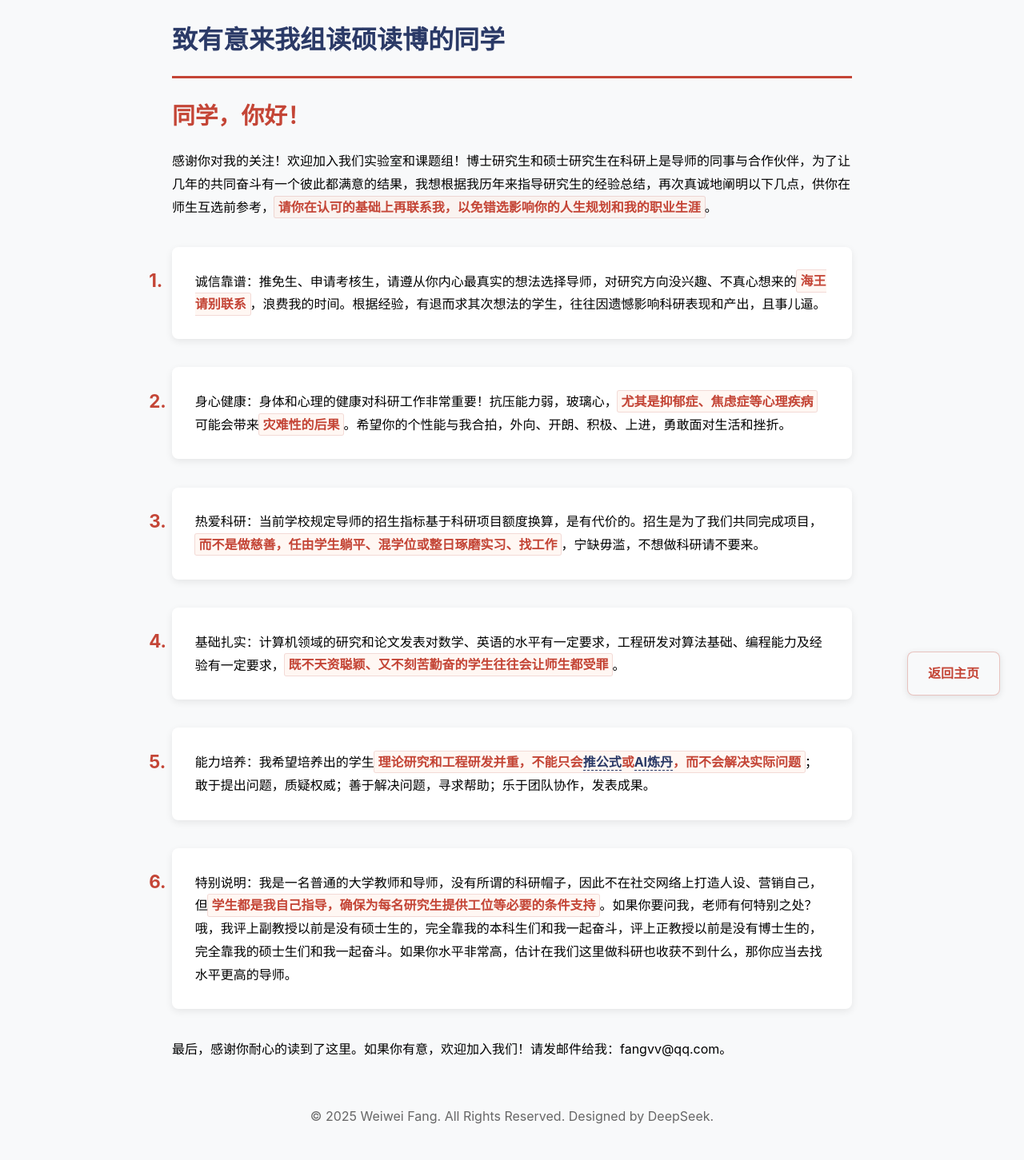
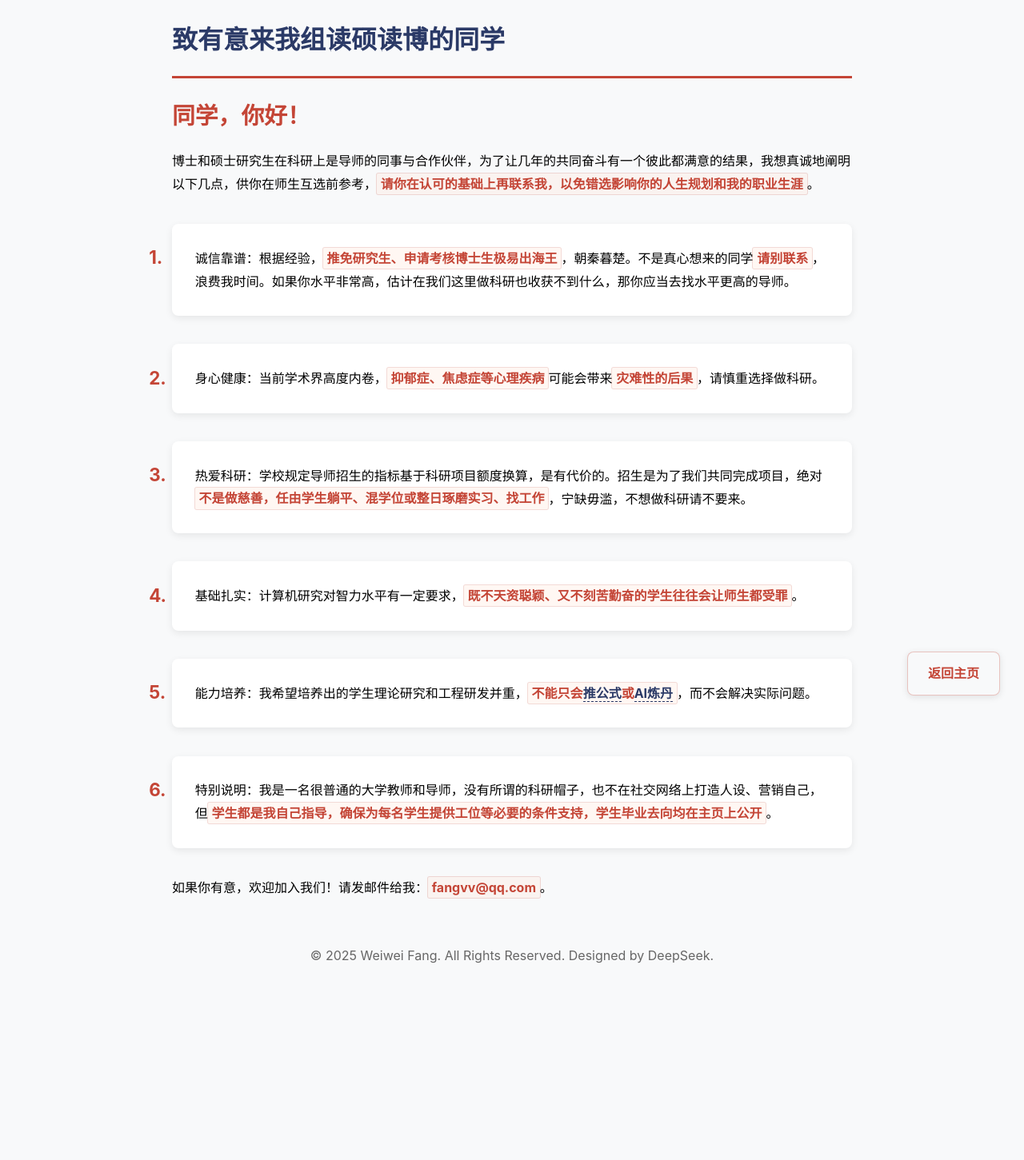
Before and after one commit to fangvv/Homepage, a Jekyll site: the page faq2.html, which Jekyll copies as it is, in a window 1280 px wide. Shown: the whole page at 80% size. Built offline with Jekyll 4.4.1, drawn with Linux system fonts in a browser that asks for light colours; comment, search, counter and statistics services are not loaded; after the commit the page ends 1250 px from its top, so only the background shows below that.

Commit message:
update faq2

```diff
--- a/faq2.html
+++ b/faq2.html
@@ -113,24 +113,24 @@ strong:hover {
 <body>
     <h1 style="color:var(--primary);border-bottom:3px solid var(--accent);padding-bottom:1rem">致有意来我组读硕读博的同学</h1>
 
-    <p><span class="greeting">同学，你好！</span>感谢你对我的关注！欢迎加入我们实验室和课题组！博士研究生和硕士研究生在科研上是导师的同事与合作伙伴，为了让几年的共同奋斗有一个彼此都满意的结果，我想根据我历年来指导研究生的经验总结，再次真诚地阐明以下几点，供你在师生互选前参考，<strong>请你在认可的基础上再联系我，以免错选影响你的人生规划和我的职业生涯</strong>。</p>
+    <p><span class="greeting">同学，你好！</span>博士和硕士研究生在科研上是导师的同事与合作伙伴，为了让几年的共同奋斗有一个彼此都满意的结果，我想真诚地阐明以下几点，供你在师生互选前参考，<strong>请你在认可的基础上再联系我，以免错选影响你的人生规划和我的职业生涯</strong>。</p>
 
     <ol>
-<li>诚信靠谱：推免生、申请考核生，请遵从你内心最真实的想法选择导师，对研究方向没兴趣、不真心想来的<strong>海王请别联系</strong>，浪费我的时间。根据经验，有退而求其次想法的学生，往往因遗憾影响科研表现和产出，且事儿逼。</li>
+<li>诚信靠谱：根据经验，<strong>推免研究生、申请考核博士生极易出海王</strong>，朝秦暮楚。不是真心想来的同学<strong>请别联系</strong>，浪费我时间。如果你水平非常高，估计在我们这里做科研也收获不到什么，那你应当去找水平更高的导师。</li>
 
-<li>身心健康：身体和心理的健康对科研工作非常重要！抗压能力弱，玻璃心，<strong>尤其是抑郁症、焦虑症等心理疾病</strong>可能会带来<strong>灾难性的后果</strong>。希望你的个性能与我合拍，外向、开朗、积极、上进，勇敢面对生活和挫折。</li>
+<li>身心健康：当前学术界高度内卷，<strong>抑郁症、焦虑症等心理疾病</strong>可能会带来<strong>灾难性的后果</strong>，请慎重选择做科研。</li>
 
-<li>热爱科研：当前学校规定导师的招生指标基于科研项目额度换算，是有代价的。招生是为了我们共同完成项目，<strong>而不是做慈善，任由学生躺平、混学位或整日琢磨实习、找工作</strong>，宁缺毋滥，不想做科研请不要来。</li>
+<li>热爱科研：学校规定导师招生的指标基于科研项目额度换算，是有代价的。招生是为了我们共同完成项目，绝对<strong>不是做慈善，任由学生躺平、混学位或整日琢磨实习、找工作</strong>，宁缺毋滥，不想做科研请不要来。</li>
 
-<li>基础扎实：计算机领域的研究和论文发表对数学、英语的水平有一定要求，工程研发对算法基础、编程能力及经验有一定要求，<strong>既不天资聪颖、又不刻苦勤奋的学生往往会让师生都受罪</strong>。</li>
+<li>基础扎实：计算机研究对智力水平有一定要求，<strong>既不天资聪颖、又不刻苦勤奋的学生往往会让师生都受罪</strong>。</li>
 
-<li>能力培养：我希望培养出的学生<strong>理论研究和工程研发并重，不能只会<a href="https://www.zhihu.com/question/430862162" target=blank>推公式</a>或<a href="https://www.zhihu.com/question/537342945" target=blank>AI炼丹</a>，而不会解决实际问题</strong>；敢于提出问题，质疑权威；善于解决问题，寻求帮助；乐于团队协作，发表成果。</li>
+<li>能力培养：我希望培养出的学生理论研究和工程研发并重，<strong>不能只会<a href="https://www.zhihu.com/question/430862162" target=blank>推公式</a>或<a href="https://www.zhihu.com/question/537342945" target=blank>AI炼丹</a></strong>，而不会解决实际问题。</li>
 
-<li>特别说明：我是一名普通的大学教师和导师，没有所谓的科研帽子，因此不在社交网络上打造人设、营销自己，但<strong>学生都是我自己指导，确保为每名研究生提供工位等必要的条件支持</strong>。如果你要问我，老师有何特别之处？哦，我评上副教授以前是没有硕士生的，完全靠我的本科生们和我一起奋斗，评上正教授以前是没有博士生的，完全靠我的硕士生们和我一起奋斗。如果你水平非常高，估计在我们这里做科研也收获不到什么，那你应当去找水平更高的导师。</li>
+<li>特别说明：我是一名很普通的大学教师和导师，没有所谓的科研帽子，也不在社交网络上打造人设、营销自己，但<strong>学生都是我自己指导，确保为每名学生提供工位等必要的条件支持，学生毕业去向均在主页上公开</strong>。</li>
     </ol>
 
 <p>
-最后，感谢你耐心的读到了这里。如果你有意，欢迎加入我们！请发邮件给我：fangvv@qq.com。
+如果你有意，欢迎加入我们！请发邮件给我：<strong>fangvv@qq.com</strong>。
 </p>
 
     <footer style="text-align:center; padding:1.5rem; color:#666; margin-top:2rem">
```
